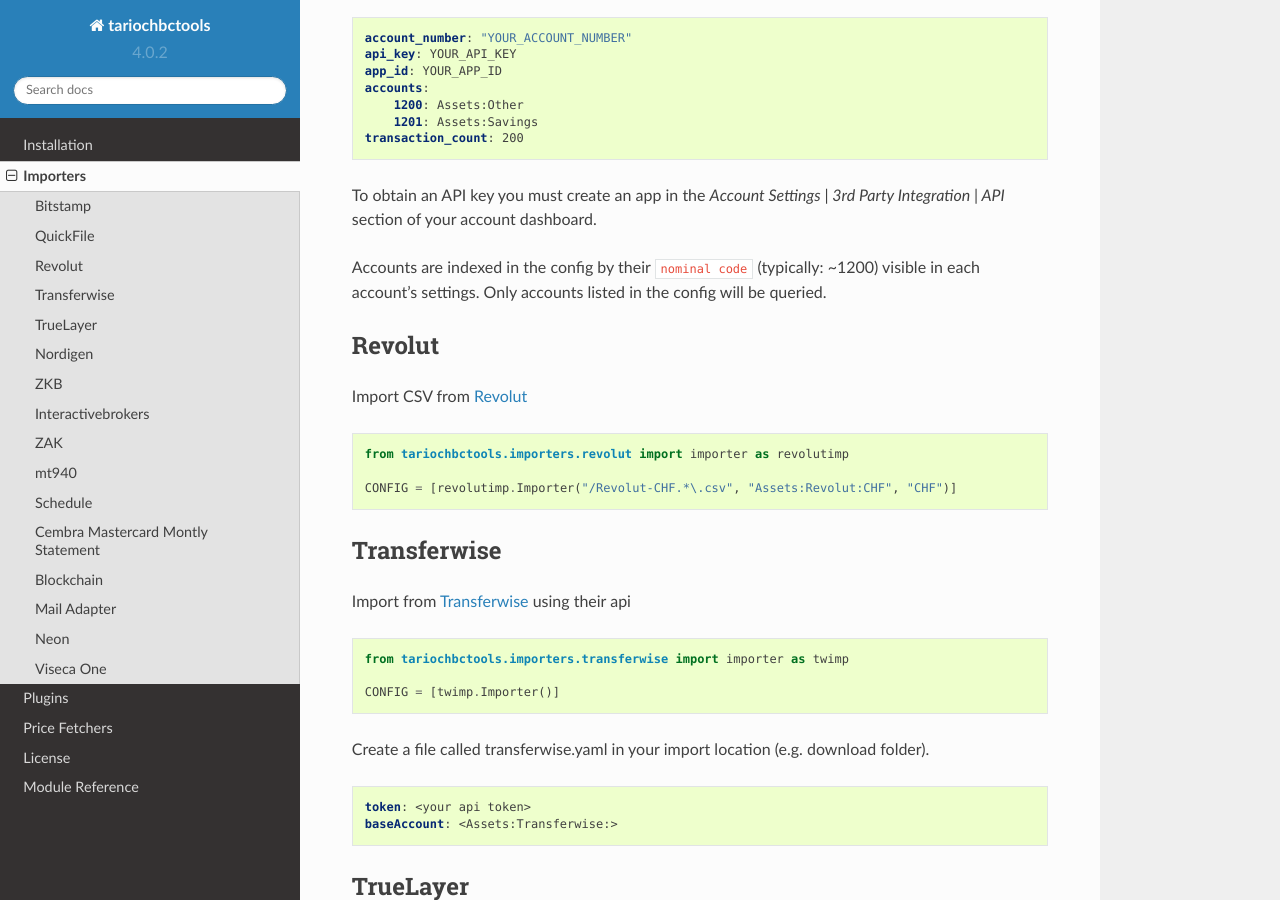
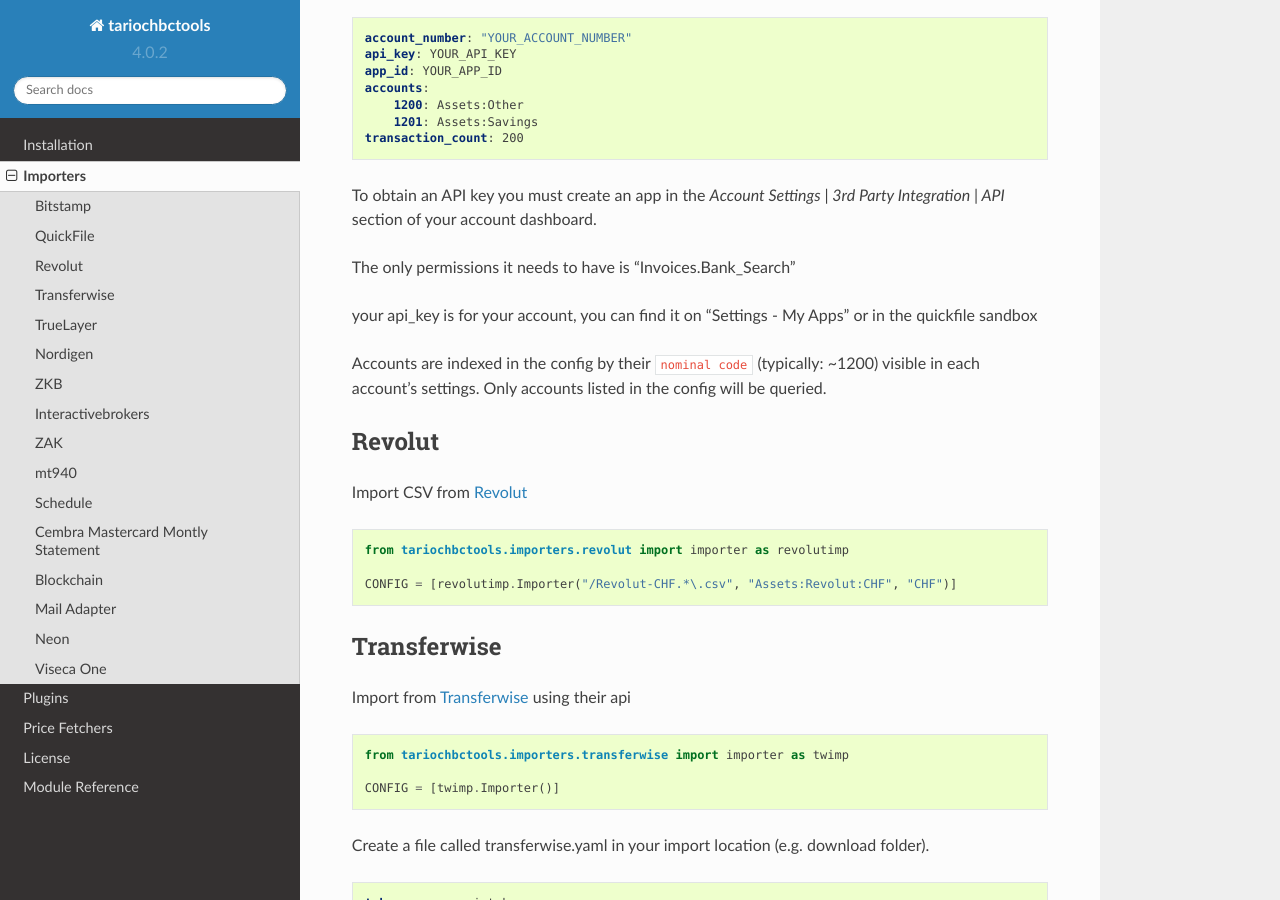
Before and after one commit to tarioch/beancounttools, a Sphinx documentation site: the page built from docs/importers.rst, in a window 1280 px wide and 900 px high, scrolled down 1059 px. Built offline with Sphinx 7.4.7 and the Read the Docs theme 2.0.0, drawn with Linux system fonts in a browser that asks for light colours.

Commit message:
Update importers.rst

```diff
--- a/docs/importers.rst
+++ b/docs/importers.rst
@@ -63,6 +63,10 @@
 
 To obtain an API key you must create an app in the `Account Settings | 3rd
 Party Integration | API` section of your account dashboard.
+
+The only permissions it needs to have is "Invoices.Bank_Search"
+
+your api_key is for your account, you can find it on "Settings - My Apps" or in the quickfile sandbox
 
 Accounts are indexed in the config by their ``nominal code`` (typically: ~1200)
 visible in each account's settings. Only accounts listed in the config will be
```
